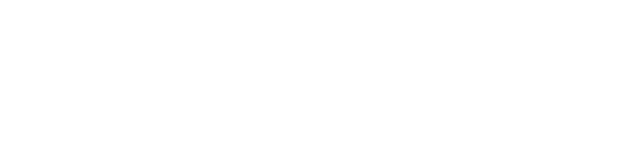
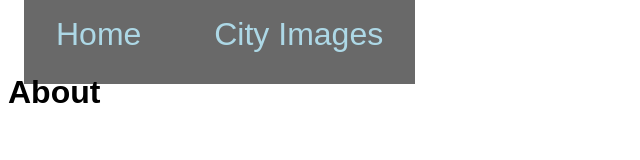
Before and after one commit to bmiller813/simple-travel-site, a plain HTML site: page about.html in a window 1280 px wide. Shown: the whole page, without its empty margins (0-640 px from the left). Drawn offline with Linux system fonts and the light colour scheme.

Commit message:
made about page

```diff
--- a/about.html
+++ b/about.html
@@ -0,0 +1,22 @@
+<head>
+    <title>
+        My About
+    </title>
+    <meta charset="utf-8">
+    <meta name=""viewport" content="width=device-width, initial-scale=1" />
+    <link href="css/styles.css" rel="stylesheet">
+</head>
+<body>
+<nav>
+    <a href="index.html">
+        Home
+    </a>
+<a href="cityimages.html">
+    City Images
+</a>
+</nav>
+
+<h1>
+    About
+</h1>
+</body>
```
Also changed, not shown: cityimages.html (+5 -0 lines).
